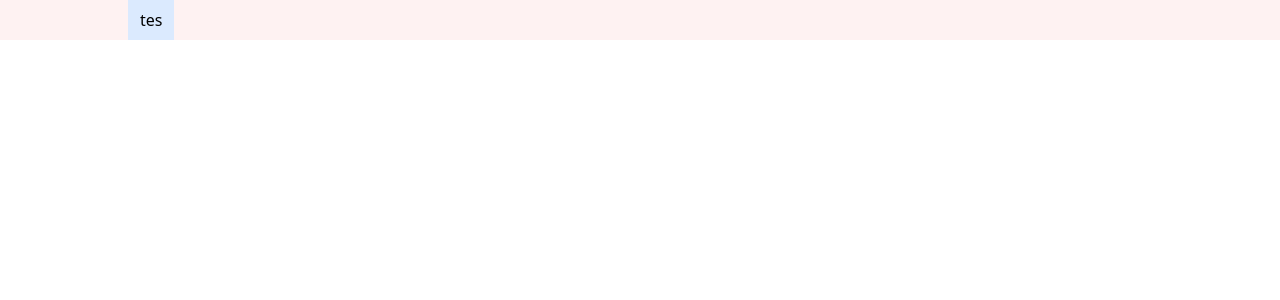
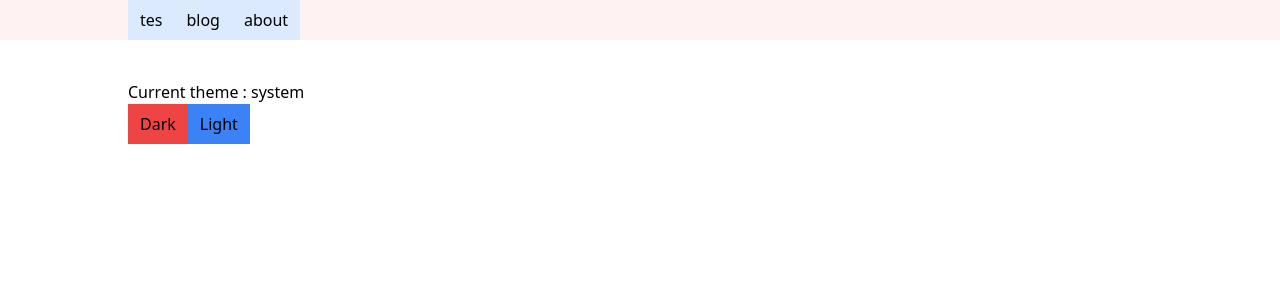
Before and after one commit to RevDonz/revdonz.my.id, a Next.js app: page / in a window 1280 px wide. Shown: the top 300 px of the page. Built offline with nearby package versions, Linux system fonts and the light colour scheme.

Commit message:
feat(root): add dark mode

```diff
--- a/components/navbar/index.tsx
+++ b/components/navbar/index.tsx
@@ -5,9 +5,13 @@ const Navbar = () => {
     <nav className='w-full sticky top-0 bg-red-50 z-50'>
       <div className='flex max-w-5xl mx-auto items-center'>
         <Link href={'/'}>
-          <a href='' className='py-2 px-3 bg-blue-100'>
-            tes
-          </a>
+          <a className='py-2 px-3 bg-blue-100'>tes</a>
+        </Link>
+        <Link href={'/blog'}>
+          <a className='py-2 px-3 bg-blue-100'>blog</a>
+        </Link>
+        <Link href={'/about'}>
+          <a className='py-2 px-3 bg-blue-100'>about</a>
         </Link>
       </div>
     </nav>
--- a/package.json
+++ b/package.json
@@ -12,6 +12,7 @@
     "@babel/core": ">=7.0.0 <8.0.0",
     "next": "12.1.6",
     "next-pwa": "^5.5.2",
+    "next-themes": "^0.2.0",
     "react": "18.1.0",
     "react-dom": "18.1.0",
     "webpack": ">=5.9.0 <6.0.0"
--- a/pages/_app.tsx
+++ b/pages/_app.tsx
@@ -1,13 +1,14 @@
 import '../styles/globals.css';
 import type { AppProps } from 'next/app';
 import Navbar from '../components/navbar';
+import { ThemeProvider } from 'next-themes';
 
 function MyApp({ Component, pageProps }: AppProps) {
   return (
-    <div className=''>
+    <ThemeProvider>
       <Navbar />
       <Component {...pageProps} />
-    </div>
+    </ThemeProvider>
   );
 }
 
--- /dev/null
+++ b/pages/about.tsx
@@ -0,0 +1,9 @@
+import React from 'react'
+
+const about = () => {
+  return (
+    <div className=''>about</div>
+  )
+}
+
+export default about
--- /dev/null
+++ b/pages/blog.tsx
@@ -0,0 +1,9 @@
+import React from 'react'
+
+const blog = () => {
+  return (
+    <div>blog</div>
+  )
+}
+
+export default blog
--- a/pages/index.tsx
+++ b/pages/index.tsx
@@ -1,9 +1,26 @@
-import Main from "../components/layouts/Main";
+import { useTheme } from 'next-themes';
+import Main from '../components/layouts/Main';
 
 export default function Index() {
+  const { theme, setTheme } = useTheme();
+
   return (
     <Main>
-
+      <div className=''>
+        <p>Current theme : {theme}</p>
+        <button
+          className='px-3 py-2 bg-red-500'
+          onClick={() => setTheme('dark')}
+        >
+          Dark
+        </button>
+        <button
+          className='px-3 py-2 bg-blue-500'
+          onClick={() => setTheme('light')}
+        >
+          Light
+        </button>
+      </div>
     </Main>
   );
 }
--- a/tailwind.config.js
+++ b/tailwind.config.js
@@ -4,7 +4,21 @@ module.exports = {
     './components/**/*.{js,ts,jsx,tsx}',
   ],
   theme: {
-    extend: {},
+    extend: {
+      colors: {
+        dark: {
+          100: '#A6A7AB',
+          200: '#909296',
+          300: '#5C5F66',
+          400: '#373A40',
+          500: '#2C2E33',
+          600: '#25262B',
+          700: '#1A1B1E',
+          800: '#141517',
+          900: '#101113',
+        },
+      },
+    },
   },
   plugins: [],
 };
```
Also changed, not shown: 1 other file (tests, documents, lock files or other folders).
